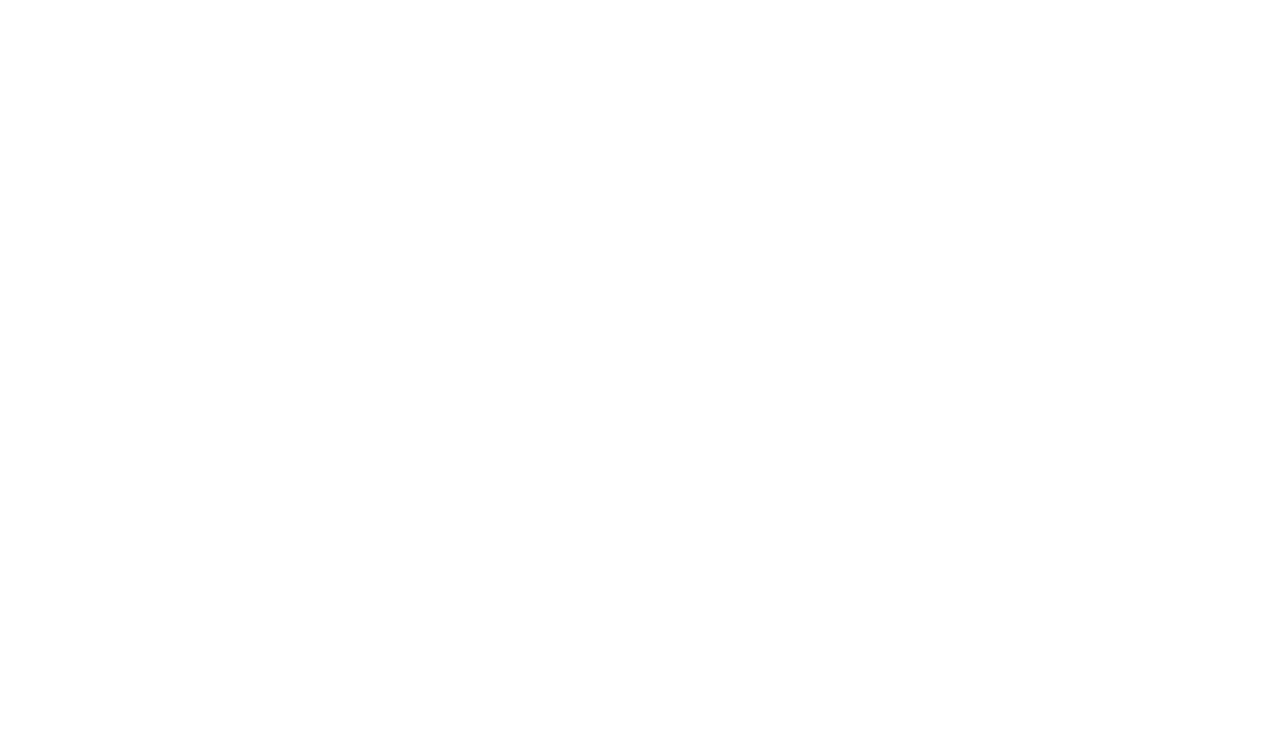
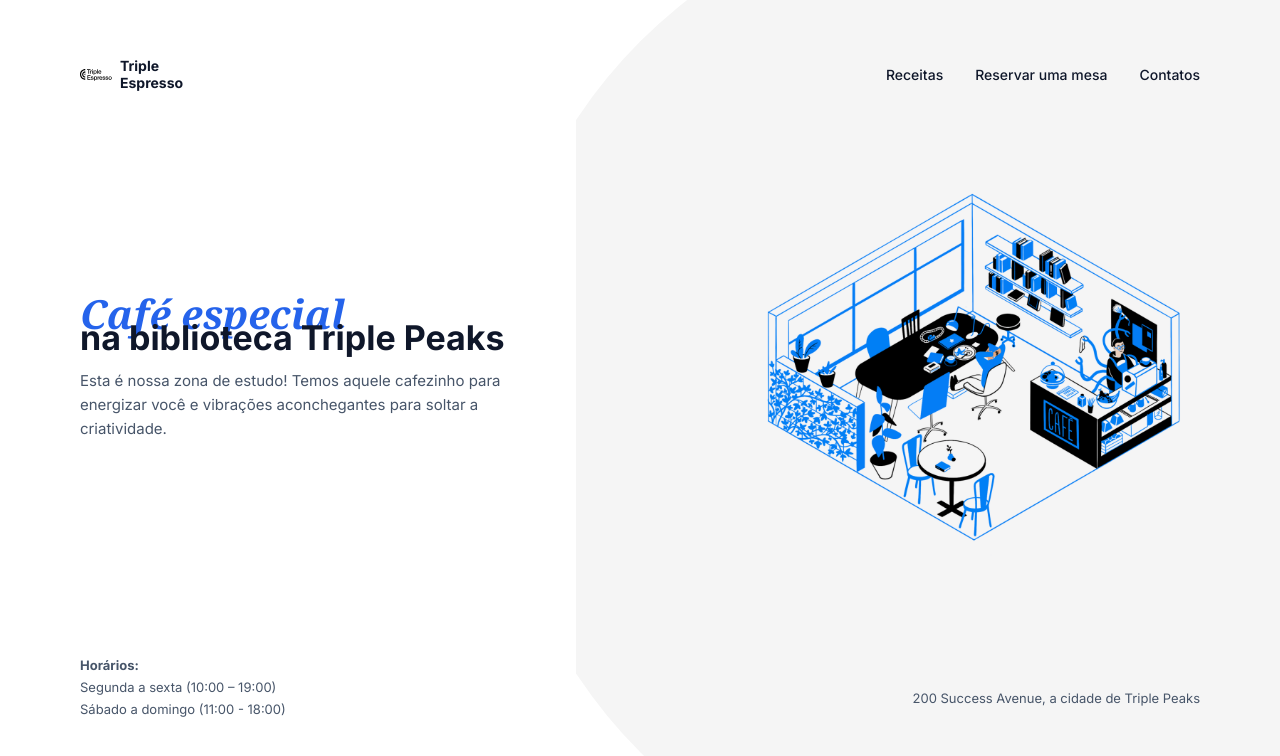
Before and after one commit to stiveweb/web_project_coffeeshop, a plain HTML site: page index.html in a window 1280 px wide. Drawn offline with Linux system fonts and the light colour scheme.

Commit message:
Atualização de codigo

```diff
--- a/index.html
+++ b/index.html
@@ -6,18 +6,67 @@
 
   <title>Coffeeshop</title>
 
+       <!--GOOGLE FONTS-->
+
+  <link rel="preconnect" href="https://fonts.googleapis.com">
+  <link rel="preconnect" href="https://fonts.gstatic.com" crossorigin>
+  <link href="https://fonts.googleapis.com/css2?family=Inter:wght@100..900&family=Noto+Serif:ital,wght@0,100..900;1,100..900&display=swap" rel="stylesheet">
+
+      <!--LINK´S CSS-->
+
   <link rel="icon" href="./favicon.ico" type="image/x-icon">
   <link rel="stylesheet" href="./vendor/normalize.css">
   <link rel="stylesheet" href="./pages/index.css">
 </head>
 
-<!-- ESTRUTURA DA PÁGINA -->
+    <!-- ESTRUTURA DA PÁGINA -->
 
 <body>
   <div class="page">
     <header class="header">
+  <div class="header__bg-circle"></div>
 
-    </header>
+  <nav class="header__nav">
+    <a href="#" class="logo">
+      <img src="images/logo_coffeeshop_dark.svg" alt="" class="logo__icon">
+      <span class="logo__text">Triple<br>Espresso</span>
+    </a>
+
+    <ul class="nav__links">
+      <li><a href="#recipes">Receitas</a></li>
+      <li><a href="#reservation">Reservar uma mesa</a></li>
+      <li><a href="#contact">Contatos</a></li>
+    </ul>
+  </nav>
+
+  <div class="header__content">
+    <div class="header__text">
+      <h1>
+        <span class="header__title-highlight">Café especial</span>
+        <span class="header__title-main">na biblioteca Triple Peaks</span>
+      </h1>
+      <p class="header__description">
+        Esta é nossa zona de estudo! Temos aquele cafezinho para energizar
+        você e vibrações aconchegantes para soltar a criatividade.
+      </p>
+    </div>
+
+    <div class="header__illustration">
+      <img src="images/inside_coffee_shop.png" alt="Ilustração da biblioteca Triple Peaks">
+    </div>
+  </div>
+
+  <div class="header__footer">
+    <div class="header__hours">
+      <p><strong>Horários:</strong></p>
+      <p>Segunda a sexta (10:00 – 19:00)</p>
+      <p>Sábado a domingo (11:00 - 18:00)</p>
+    </div>
+
+    <p class="header__address">200 Success Avenue, a cidade de Triple Peaks</p>
+  </div>
+</header>
+
 
     <main class="content">
       <section class="recipes">
--- a/pages/index.css
+++ b/pages/index.css
@@ -1,5 +1,158 @@
-.page{
+.page {
   min-width: 1100px;
   max-width: 1600px;
   margin: 0 auto;
+
+  font-family: "Inter", Arial, sans-serif;
+  font-size: 16px;
+  line-height: 20px;
 }
+
+.header {
+  position: relative;
+  overflow: hidden;
+  padding: 48px 80px 40px;
+  background-color: #ffffff;
+}
+
+/* Círculo decorativo de fundo - ajuste conforme seu asset */
+.header__bg-circle {
+  position: absolute;
+  top: 0;
+  right: 0;
+  width: 55%;
+  height: 100%;
+  background-image: url("../images/background_header.svg");
+  background-repeat: no-repeat;
+  background-position: right top;
+  z-index: 0;
+}
+
+.header__nav,
+.header__content,
+.header__footer {
+  position: relative;
+  z-index: 1;
+}
+
+/* Navegação */
+.header__nav {
+  display: flex;
+  align-items: center;
+  justify-content: space-between;
+  margin-bottom: 64px;
+}
+
+.logo {
+  display: flex;
+  align-items: center;
+  gap: 8px;
+  text-decoration: none;
+  color: #0f172a;
+  font-weight: 700;
+  font-size: 14px;
+  line-height: 1.2;
+}
+
+.logo__icon {
+  width: 32px;
+  height: 32px;
+}
+
+.nav__links {
+  display: flex;
+  gap: 32px;
+  list-style: none;
+}
+
+.nav__links a {
+  text-decoration: none;
+  color: #0f172a;
+  font-size: 14px;
+  font-weight: 500;
+}
+
+.nav__links a:hover {
+  color: #2563eb;
+}
+
+/* Conteúdo principal */
+.header__content {
+  display: flex;
+  align-items: center;
+  justify-content: space-between;
+  gap: 40px;
+  margin-bottom: 80px;
+}
+
+.header__text {
+  max-width: 480px;
+}
+
+.header__title-highlight {
+  display: block;
+  font-family: Georgia, "Times New Roman", serif;
+  font-style: italic;
+  font-size: 40px;
+  color: #2563eb;
+  margin-bottom: 4px;
+}
+
+.header__title-main {
+  display: block;
+  font-size: 34px;
+  font-weight: 700;
+  color: #0f172a;
+  margin-bottom: 20px;
+}
+
+.header__description {
+  font-size: 15px;
+  line-height: 1.6;
+  color: #475569;
+}
+
+.header__illustration {
+  flex-shrink: 0;
+  max-width: 460px;
+}
+
+.header__illustration img {
+  width: 100%;
+  height: auto;
+}
+
+/* Rodapé do header (horários + endereço) */
+.header__footer {
+  display: flex;
+  align-items: flex-end;
+  justify-content: space-between;
+  font-size: 13px;
+  color: #475569;
+}
+
+.header__hours p {
+  margin: 2px 0;
+}
+
+.header__address {
+  white-space: nowrap;
+}
+
+/* Responsivo básico */
+@media (max-width: 900px) {
+  .header {
+    padding: 32px 24px;
+  }
+
+  .header__content {
+    flex-direction: column;
+    text-align: center;
+  }
+
+  .header__footer {
+    flex-direction: column;
+    gap: 8px;
+    align-items: flex-start;
+  }
+}
```
